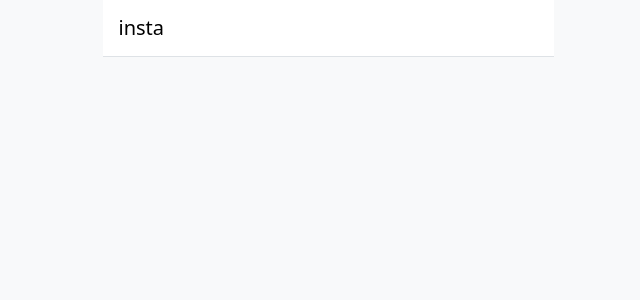
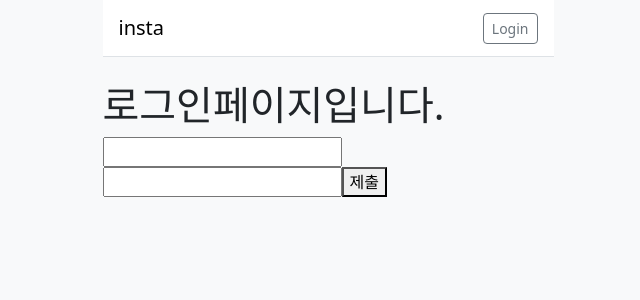
Before and after one commit to jueun-seo/instagram, a React (Vite) app in the folder frontend/: page /login in a window 1280 px wide. Before the commit this address had no page. Shown: the top 300 px of the page, without its empty margins (312-952 px from the left). Built offline with nearby package versions, Linux system fonts and the light colour scheme.

Commit message:
login페이지 구성 & state 선언

```diff
--- a/frontend/src/App.jsx
+++ b/frontend/src/App.jsx
@@ -1,6 +1,7 @@
 import Navbar from './components/Navbar.jsx'
 import PostList from './routes/PostList.jsx'
 import PostDetail from './routes/PostDetail.jsx'
+import Login from './routes/Login.jsx'
 
 import { Routes, Route } from 'react-router'
 
@@ -14,6 +15,7 @@ function App() {
             <Routes>
               <Route path="/" element={<PostList />} />
               <Route path="/posts/:id" element={ <PostDetail/>} />
+              <Route path="/login" element={ <Login /> } />
             </Routes>
           </main>
         </div>
--- a/frontend/src/components/Navbar.jsx
+++ b/frontend/src/components/Navbar.jsx
@@ -4,6 +4,7 @@ function Navbar() {
   return (
     <nav className="navbar bg-white border-bottom sticky-top px-3">
       <Link className="navbar-brand" to="/">insta</Link>
+      <Link className="btn btn-sm btn-outline-secondary" to="/login">Login</Link>
     </nav>
   )
 }
--- /dev/null
+++ b/frontend/src/routes/Login.jsx
@@ -0,0 +1,22 @@
+import { useState } from 'react'
+
+function Login() {
+
+  const [username, setUsername] = useState('')
+  const [password, setPassword] = useState('')
+
+
+
+  return (
+    <>
+      <h1>로그인페이지입니다.</h1>
+      <form action="">
+        <input type="text" onChange={(e) => { setUsername(e.target.value) }} />
+        <input type="password" onChange={(e) => { setPassword(e.target.value) }} />
+        <button>제출</button>
+      </form>
+    </>
+  )
+}
+
+export default Login
```
